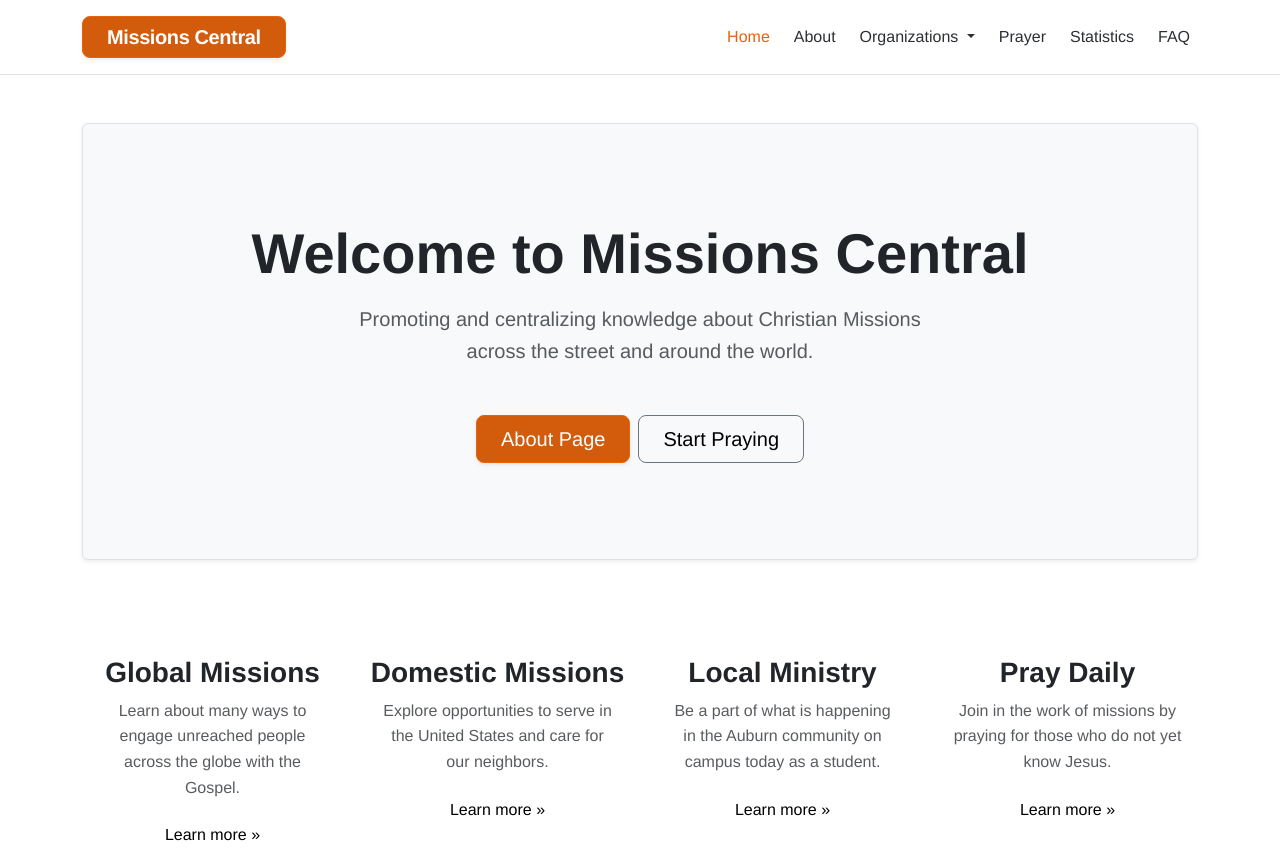
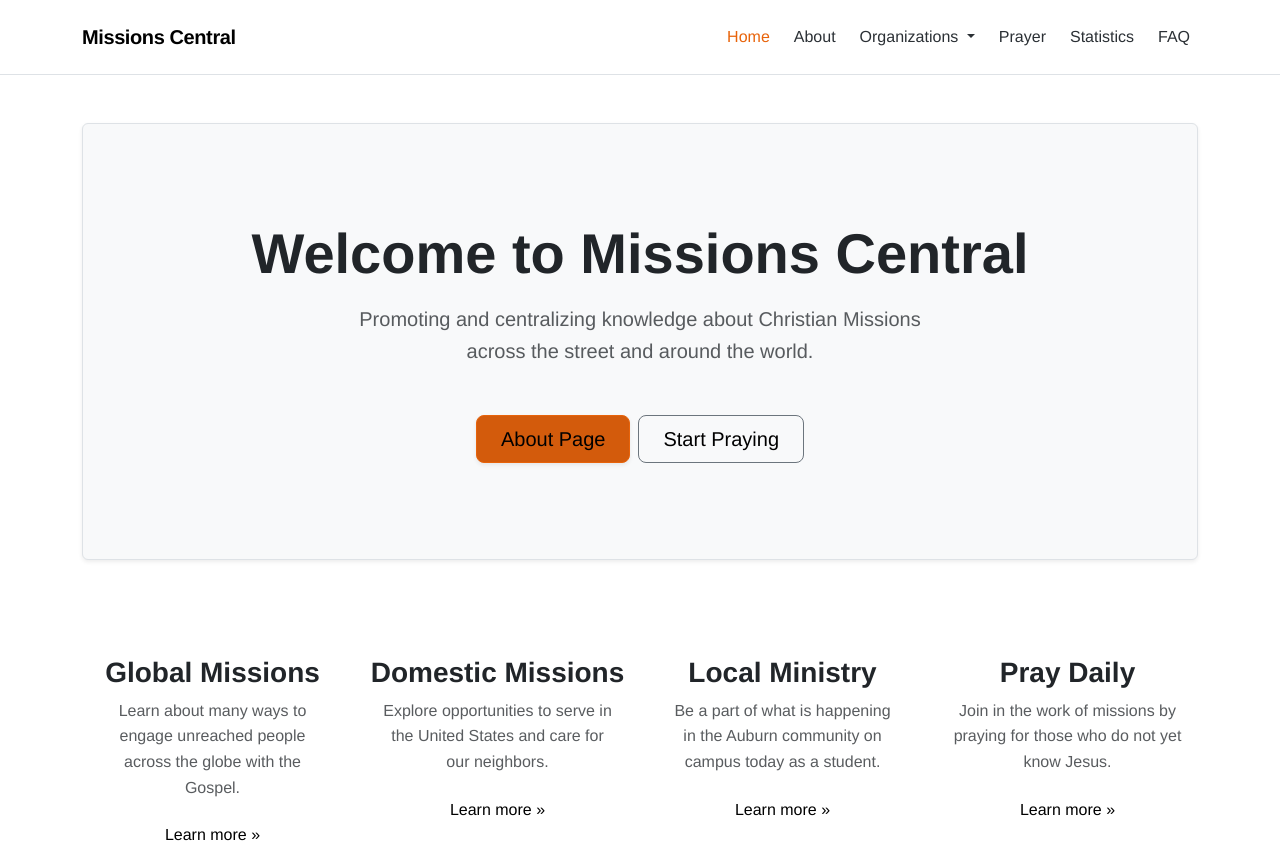
Before and after one commit to Reid-Roberts/MCentralProject, a plain HTML site: page index.html in a window 1280 px wide. Shown: the top 857 px of the page. Drawn offline with nearby package versions, Linux system fonts and the light colour scheme.

Commit message:
contrast changes

```diff
--- a/index.html
+++ b/index.html
@@ -14,7 +14,7 @@
     <!-- NAVBAR -->
     <nav class="navbar navbar-expand-lg navbar-light bg-white border-bottom sticky-top py-3">
         <div class="container">
-            <a class="brighten-text btn btn-primary btn-lg px-4 gap-3 shadow-sm navbar-brand d-flex align-items-center fw-semibold" href="index.html">
+            <a class="darken-text navbar-brand d-flex align-items-center fw-semibold" href="index.html">
                 <span>Missions Central</span>
             </a>
             <button class="navbar-toggler" type="button" data-bs-toggle="collapse" data-bs-target="#navbarNav">
@@ -51,7 +51,7 @@
                         Promoting and centralizing knowledge about Christian Missions across the street and around the world.
                     </p>
                     <div class="gap-2 d-sm-flex justify-content-sm-center">
-                        <a href="about.html" class="brighten-text btn btn-primary btn-lg px-4 gap-3 shadow-sm">About Page</a>
+                        <a href="about.html" class="darken-text btn btn-primary btn-lg px-4 gap-3 shadow-sm">About Page</a>
                         <a href="prayer.html" class="darken-text btn btn-outline-secondary btn-lg px-4">Start Praying</a>
                     </div>
                 </div>
```
